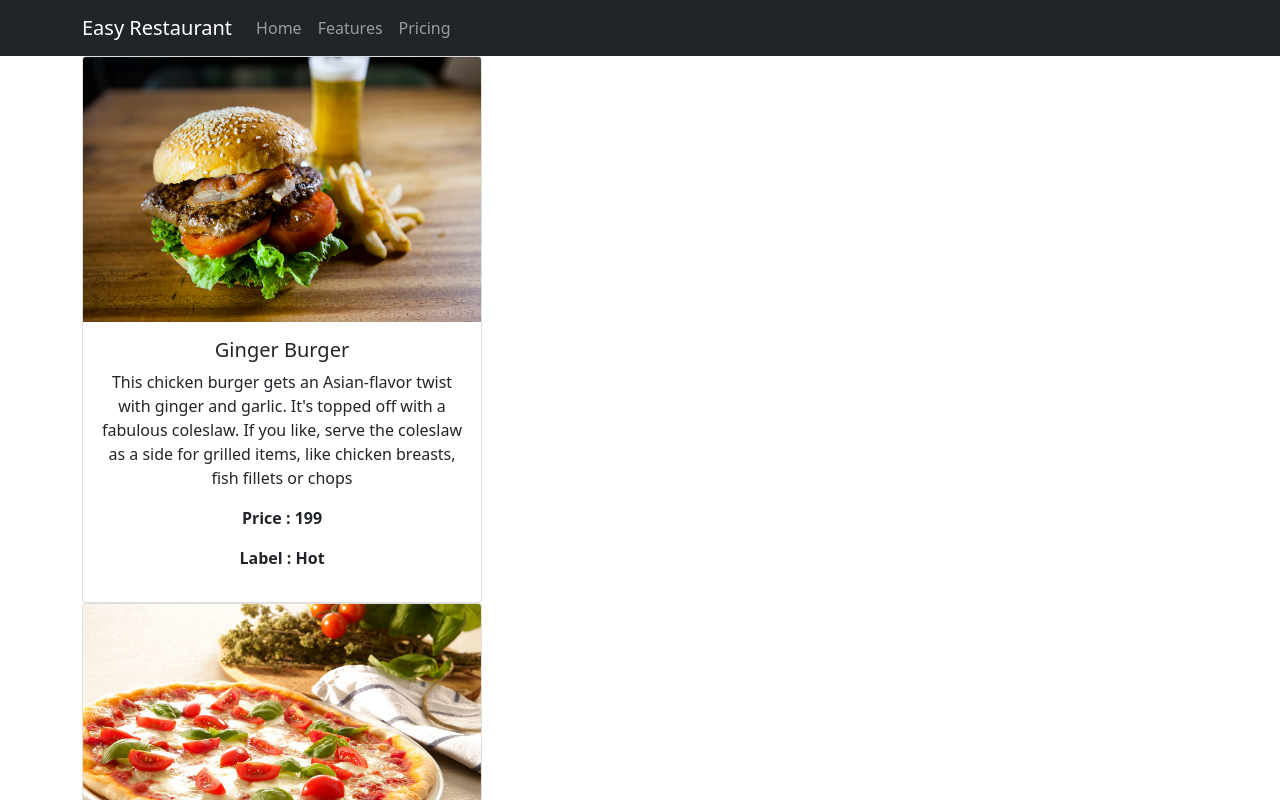
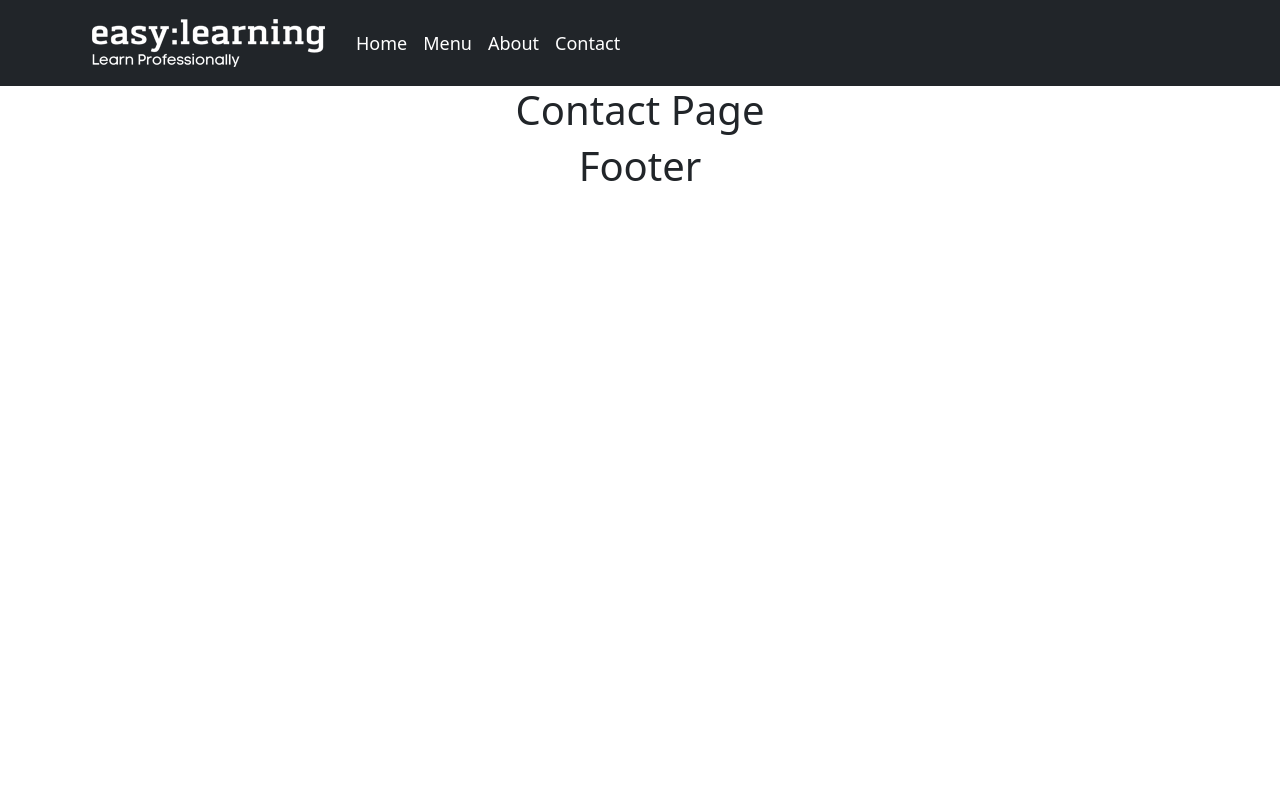
Before and after one commit to easylearningbd/react-basic-restaurant-project, a React (Create React App) app: page /contact in a window 1280 px wide. Shown: the top 800 px of the page. Built offline with nearby package versions, Linux system fonts and the light colour scheme.

Commit message:
r34 . Adding Routes

```diff
--- /dev/null
+++ b/src/assets/css/Main.css
@@ -0,0 +1,5 @@
+.mainmenu{
+     color: #ffffff;
+     text-decoration: none;
+     font-size: 18px;
+}
--- a/src/components/body/Body.jsx
+++ b/src/components/body/Body.jsx
@@ -1,10 +1,20 @@
 import React from "react";
 import Menu from "./Menu";
+import { Routes, Route } from "react-router-dom";
+import Home from "./Home";
+import About from "./About";
+import Contact from "./Contact";
 
 const Body = () => {
      return (
           <div>
-              <Menu/>
+                <Routes>
+     <Route path="/" element={<Home/>} />
+     <Route path="/menu" element={<Menu/>} />
+     <Route path="/about" element={<About/>} />
+     <Route path="/contact" element={<Contact/>} />
+
+              </Routes>
           </div>
      )
 
--- a/src/components/header/Navigation.jsx
+++ b/src/components/header/Navigation.jsx
@@ -1,19 +1,27 @@
 import React from "react";
 import {Container,Navbar,Nav} from 'react-bootstrap'
+import { Link } from "react-router-dom";
+import '../../assets/css/Main.css';
+import Logo from '../../assets/image/logo.png'
 
 const Navigation = () => {
      return (
           <div>
-               <Navbar bg="dark" variant="dark">
-    <Container>
-    <Navbar.Brand href="#home">Easy Restaurant</Navbar.Brand>
-    <Nav className="me-auto">
-      <Nav.Link href="#home">Home</Nav.Link>
-      <Nav.Link href="#features">Features</Nav.Link>
-      <Nav.Link href="#pricing">Pricing</Nav.Link>
-    </Nav>
-    </Container>
-  </Navbar>
+               <Navbar bg="dark" expand="lg">
+  <Container>
+    <Navbar.Brand > <Link to="/"> <img src={Logo} />  </Link> </Navbar.Brand>
+    <Navbar.Toggle aria-controls="basic-navbar-nav" />
+    <Navbar.Collapse id="basic-navbar-nav">
+      <Nav className="me-auto">
+        <Nav.Link> <Link to="/" className="mainmenu" > Home </Link> </Nav.Link>
+        <Nav.Link> <Link to="/menu"  className="mainmenu"> Menu </Link> </Nav.Link>
+        <Nav.Link> <Link to="/about" className="mainmenu"> About </Link> </Nav.Link>
+        <Nav.Link> <Link to="/contact" className="mainmenu"> Contact </Link> </Nav.Link>
+
+      </Nav>
+    </Navbar.Collapse>
+  </Container>
+</Navbar>
           </div>
      )
 }
```
Also changed, not shown: src/assets/image/logo.png (added).
